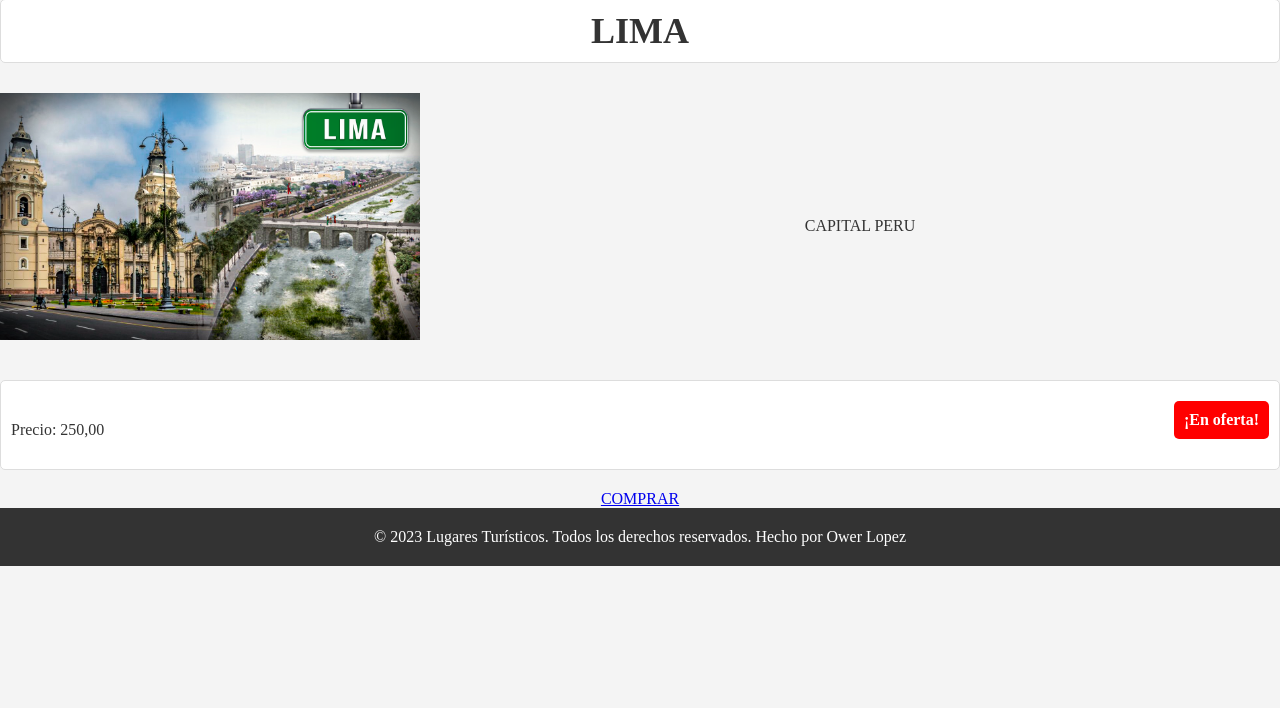
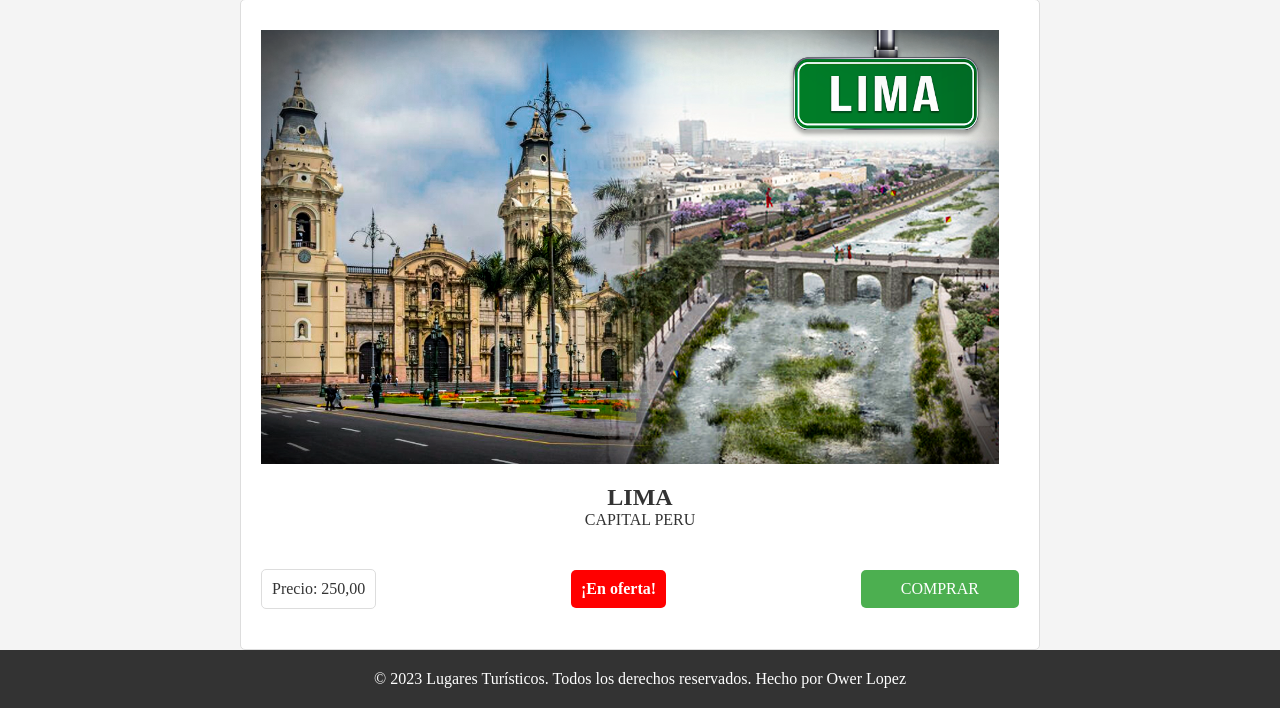
Before and after one commit to OwerFrankLopezArela/LAB06-PWEB2, a Django app: page /destino/1/ in a window 1280 px wide. Shown: the part 112-820 px from the top of the page. Before the commit the page ends 678 px from the top, so only its background shows below. Run offline with Django 4.2, Linux system fonts and the light colour scheme; data comes from the database, SQL or seed files in the repository; both versions use the stored data as it was after the commit; grey boxes are pictures that could not be loaded.

Commit message:
Mejoramos el css de nuestra vista detalle_destino.html

```diff
--- a/lugares_turisticos/static/style.css
+++ b/lugares_turisticos/static/style.css
@@ -271,60 +271,56 @@ nav ul li {
     }
 
     .container {
-        max-width: 900px;
+      max-width: 960px;
       margin: 0 auto;
       padding: 20px;
   }
 
-      .nombre-ciudad {
-        text-align: center;
-        font-size: 24px;
-        font-weight: bold;
-        padding: 10px;
+    .detalle-destino {
       background-color: #ffffff;
       border: 1px solid #dddddd;
       border-radius: 5px;
+      padding: 20px;
+      margin: 0 auto;
+      max-width: 800px;
+  }
+
+    .imagen {
+      flex: 1;
+      margin-right: 20px;
+      display: flex;
+      justify-content: center;
+      align-items: center;
+  }
+
+  .imagen img {
+      max-width: 100%;
+      max-height: 100%;
+  }
+
+
+    .descripcion-precio {
+        flex: 2;
+        display: flex;
+        flex-direction: column;
+    }
+
+    .descripcion {
         margin-bottom: 20px;
     }
 
-      .descripcion-ciudad {
+    .precio-oferta {
         display: flex;
+        justify-content: space-between;
         align-items: center;
         margin-bottom: 20px;
     }
 
-      .descripcion-ciudad .imagen {
-        flex: 1;
-        margin-right: 20px;
-      }
-
-      .descripcion-ciudad .texto {
-        flex: 2;
-      }
-
-      .imagen-ciudad {
-        max-width: 100%;
-        display: block;
-        margin-bottom: 20px;
-      }
-
     .precio {
-        display: flex;
-        justify-content: space-between;
-        align-items: center;
-        padding: 10px;
         background-color: #ffffff;
         border: 1px solid #dddddd;
         border-radius: 5px;
-        margin-bottom: 20px;
-      }
-
-      .precio .comprar-btn {
-        padding: 10px 20px;
-        background-color: #4caf50;
-        color: #ffffff;
-        text-decoration: none;
-        border-radius: 5px;
+        padding: 10px;
     }
 
     .oferta {
@@ -334,16 +330,12 @@ nav ul li {
         text-align: center;
         font-weight: bold;
         border-radius: 5px;
-        margin-bottom: 20px;
     }
 
-      @media (max-width: 600px) {
-        .descripcion-ciudad {
-          flex-direction: column;
+    .comprar-btn {
+        padding: 10px 20px;
+        background-color: #4caf50;
+        color: #ffffff;
+        text-decoration: none;
+        border-radius: 5px;
     }
-
-        .descripcion-ciudad .imagen,
-        .descripcion-ciudad .texto {
-          margin-right: 0;
-        }
-      }
--- a/lugares_turisticos/templates/destinos_turisticos.html
+++ b/lugares_turisticos/templates/destinos_turisticos.html
@@ -16,14 +16,14 @@
         </div>
         <nav>
             <ul>
-                <li><a href="http://127.0.0.1:8001/" class="sub">Inicio</a></li>
+                <li><a href="http://127.0.0.1:8000/" class="sub">Inicio</a></li>
 
                 {% if user.is_authenticated %}
                     <li class="sub welcome-message">Hello, <span>{{user.first_name}}</span></li>
-                    <li><a href="cuentas/logout" class="sub">Salir</a></li>
+                    <li><a href="http://127.0.0.1:8000/" class="sub">Salir</a></li>
                 {% else %}
-                    <li><a href="cuentas/register" class="sub">Registrarse</a></li>
-                    <li><a href="cuentas/login" class="sub">Ingresar</a></li>
+                    <li><a href="http://127.0.0.1:8000/cuentas/register" class="sub">Registrarse</a></li>
+                    <li><a href="http://127.0.0.1:8000/cuentas/login" class="sub">Ingresar</a></li>
                 {% endif %}
 
                 <li><a href="#" class="carrito" data-counter="0">&#128722;</a></li>
--- a/lugares_turisticos/templates/detalle_destino.html
+++ b/lugares_turisticos/templates/detalle_destino.html
@@ -5,19 +5,16 @@
 
 <div class="centered-container">
     <div class="detalle-destino">
-        <div class="nombre-ciudad">
-            <h2>{{ destino.nombreCiudad }}</h2>
-        </div>
-        <div class="descripcion-ciudad">
         <div class="imagen">
             <img src="{{ destino.imagenCiudad.url }}" alt="{{ destino.nombreCiudad }}" class="imagen-ciudad">
         </div>
-            <div class="texto">
+        <div class="descripcion-precio">
+            <div class="descripcion">
+                <h2>{{ destino.nombreCiudad }}</h2>
                 <p>{{ destino.descripcionCiudad }}</p>
             </div>
-        </div>
+            <div class="precio-oferta">
                 <div class="precio">
-            <div>
                     <p>Precio: {{ destino.precioTour }}</p>
                 </div>
                 <div>
@@ -25,9 +22,10 @@
                         <p class="oferta">¡En oferta!</p>
                     {% endif %}
                 </div>
+                <div class="comprar-btn">
+                    <a href="http://127.0.0.1:8000/cuentas/login" class="comprar-btn">COMPRAR</a>
                 </div>
-        <div class="comprar-btn">
-            <a href="#" class="comprar-btn">COMPRAR</a>
+            </div>
         </div>
     </div>
 </div>
--- a/lugares_turisticos/templates/login.html
+++ b/lugares_turisticos/templates/login.html
@@ -17,7 +17,8 @@
     </div>
     <nav>
         <ul >
-            <li><a href="http://127.0.0.1:8001/" class="sub">Inicio</a></li>
+            <li><a href="http://127.0.0.1:8000/" class="sub">Inicio</a></li>
+            <li><a href="http://127.0.0.1:8000/cuentas/register" class="sub">Registrarse</a></li>
             <li><a href="#" class="carrito" data-counter="0">&#128722;</a></li>
         </ul>
     </nav>
--- a/lugares_turisticos/templates/register.html
+++ b/lugares_turisticos/templates/register.html
@@ -16,7 +16,8 @@
     </div>
     <nav>
         <ul >
-            <li><a href="http://127.0.0.1:8001/" class="sub">Inicio</a></li>
+            <li><a href="http://127.0.0.1:8000/" class="sub">Inicio</a></li>
+            <li><a href="http://127.0.0.1:8000/cuentas/login" class="sub">Ingresar</a></li>
             <li><a href="#" class="carrito" data-counter="0">&#128722;</a></li>
         </ul>
     </nav>
```
Also changed, not shown: lugares_turisticos/db.sqlite3. Lines whose indentation alone changed are shown as unchanged.
